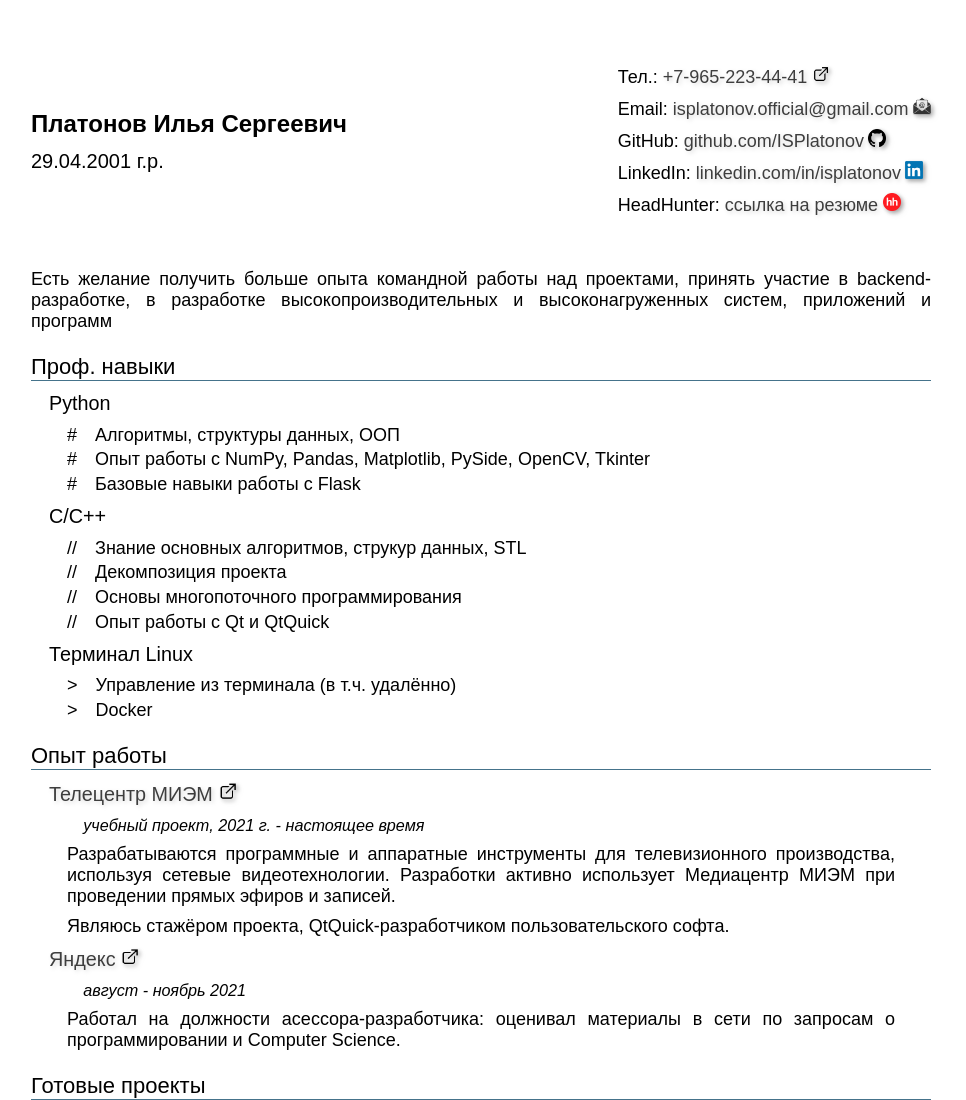
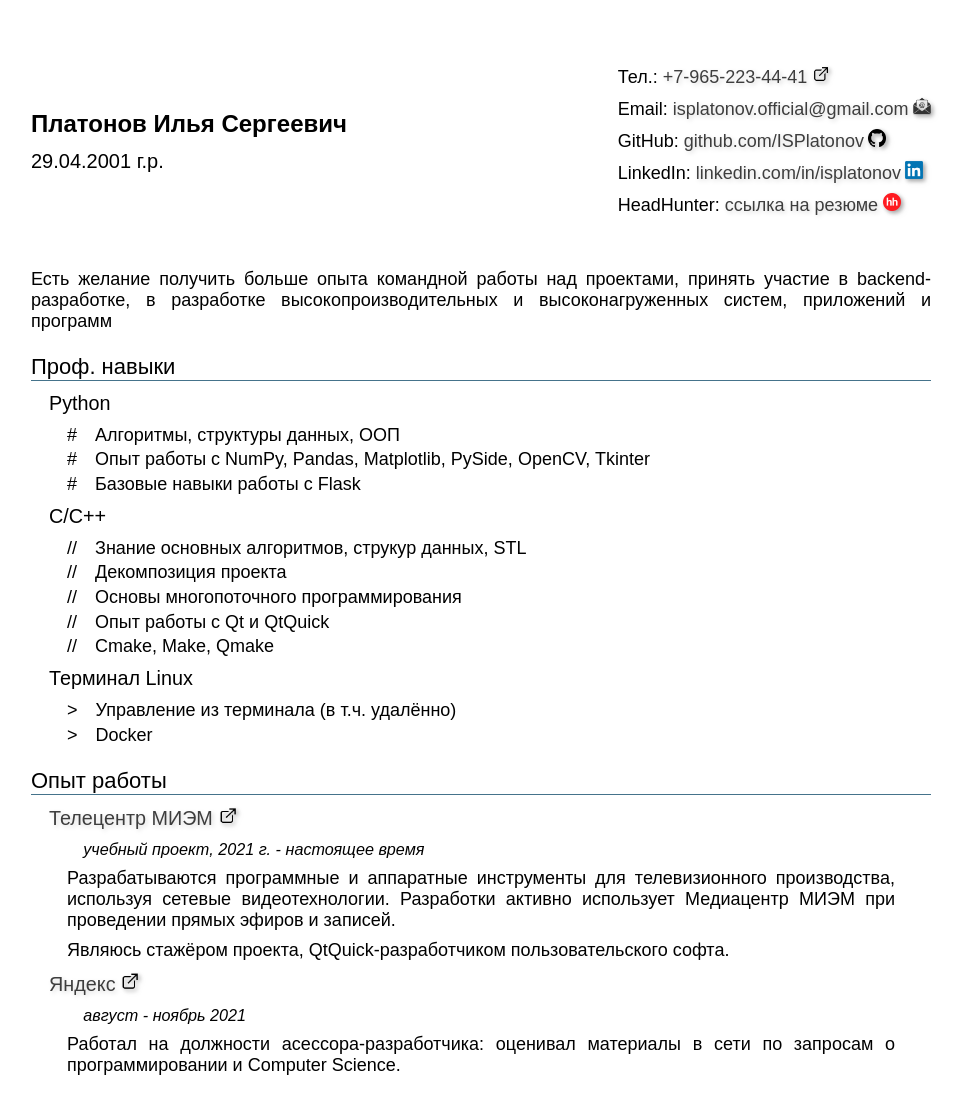
Before and after one commit to ISPlatonov/CV, a plain HTML site: page index.html in a window 1280 px wide. Shown: the top 1100 px of the page, without its empty margins (159-1125 px from the left). Drawn offline with Linux system fonts and the light colour scheme.

Commit message:
cmake, make, qmake added

```diff
--- a/index.html
+++ b/index.html
@@ -274,6 +274,7 @@
                     <li>Декомпозиция проекта</li>
                     <li>Основы многопоточного программирования</li>
                     <li>Опыт работы с Qt и QtQuick</li>
+                    <li>Cmake, Make, Qmake</li>
                 </ul>
             </content>
             <h>Терминал Linux</h>
```
